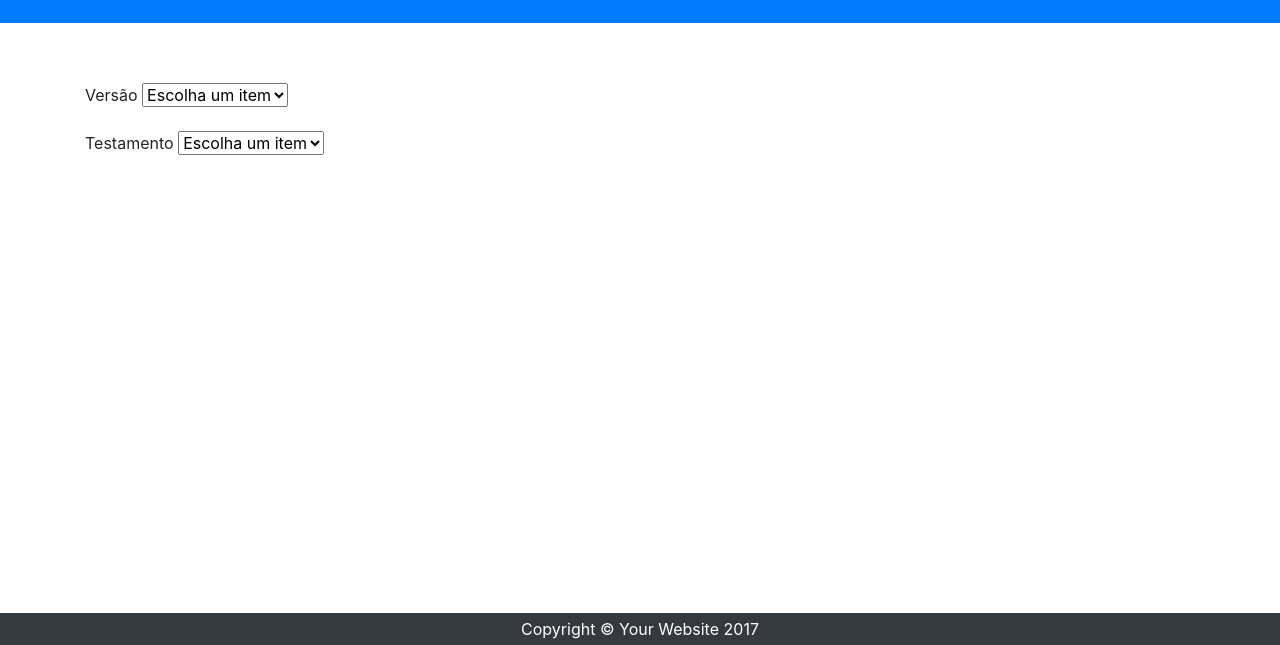
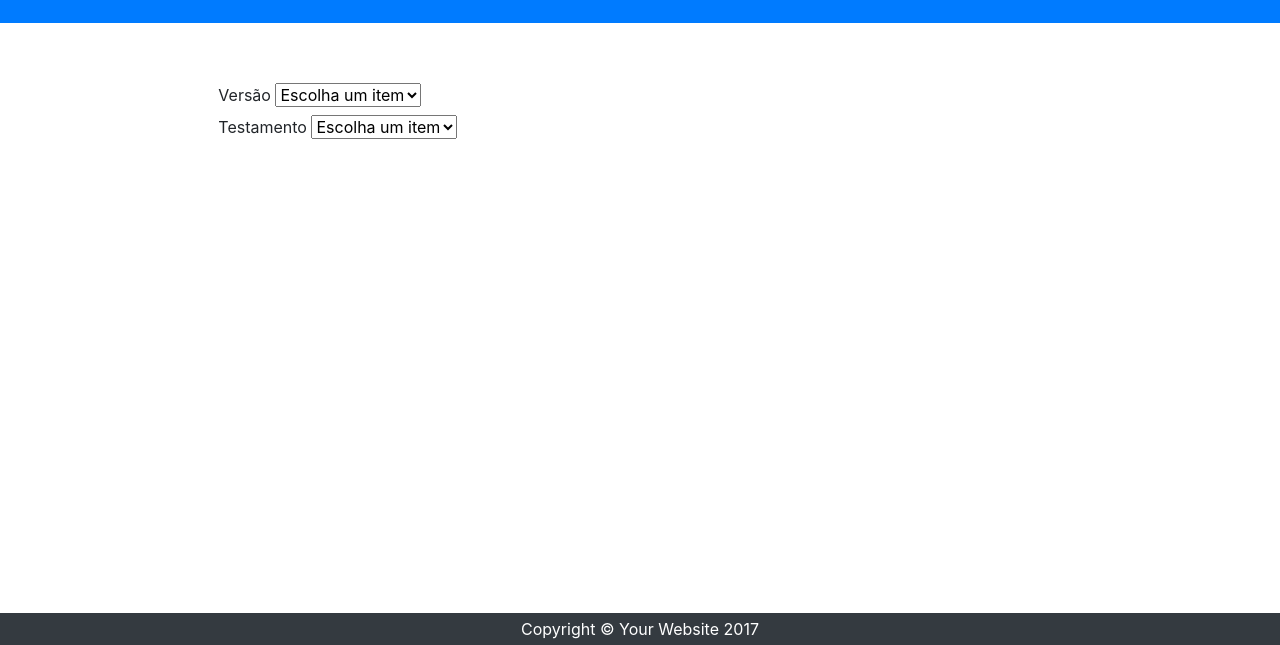
Before and after one commit to mhjmhj2002/mhj-biblia-client, a website: page views/versiculos.html in a window 1280 px wide. Shown: the part 155-800 px from the top of the page. Drawn offline with Linux system fonts and the light colour scheme; no server answers.

Commit message:
add ajuste servico

```diff
--- a/views/versiculos.html
+++ b/views/versiculos.html
@@ -56,13 +56,13 @@
             </header>
 
             <section id="versiculos">
-          <div class="container">
-                   <div class="form-group">
+              <div class="row">
+                       <div class="col-lg-8 mx-auto">
                        <label>Versão</label>
                        <select id="versoes-dropdown" name="versoes">
                     </select>
                   </div>
-              <div class="form-group">
+                  <div class="col-lg-8 mx-auto">
                   <label>Testamento</label>
                       <select id="testamentos-dropdown" name="testamentos" onchange="onSelectTestamentos()">
                     </select>
```
Lines whose indentation alone changed are shown as unchanged.
